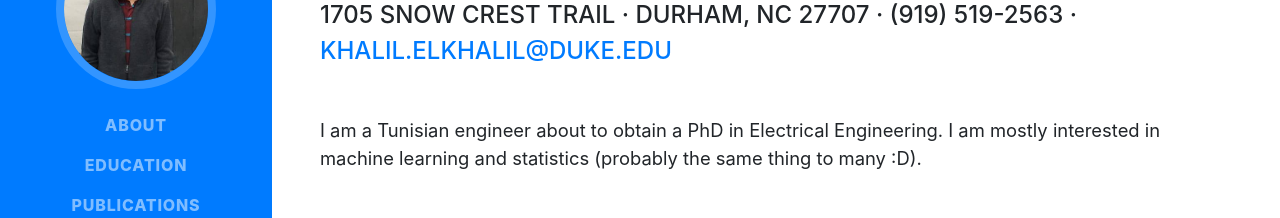
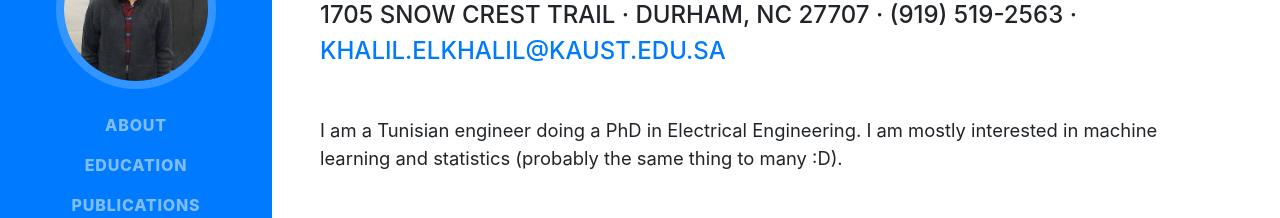
Before and after one commit to KhalilElkhalil/khalilelkhalil.github.io, a website with bundled scripts: page index.html in a window 1280 px wide. Shown: the part 287-505 px from the top of the page. Built offline with nearby package versions, Linux system fonts and the light colour scheme; a web font is replaced by a local one.

Commit message:
publications

```diff
--- a/index.html
+++ b/index.html
@@ -65,9 +65,9 @@
             <span class="text-primary">Elkhalil</span>
           </h1>
           <div class="subheading mb-5">1705 Snow Crest Trail · Durham, NC 27707 · (919) 519-2563 ·
-            <a href="mailto:khalil.elkhalil@duke.edu">khalil.elkhalil@duke.edu</a>
+            <a href="mailto:khalil.elkhalil@kaust.edu.sa">khalil.elkhalil@kaust.edu.sa</a>
           </div>
-          <p class="lead mb-5">I am a Tunisian engineer about to obtain a PhD in Electrical Engineering. I am mostly interested in machine learning and statistics (probably the same thing to many :D). </p>
+          <p class="lead mb-5">I am a Tunisian engineer doing a PhD in Electrical Engineering. I am mostly interested in machine learning and statistics (probably the same thing to many :D). </p>
           <div class="social-icons">
             <a href="https://www.linkedin.com/in/khalil-elkhalil-b0116236/">
               <i class="fab fa-linkedin-in"></i>
```
